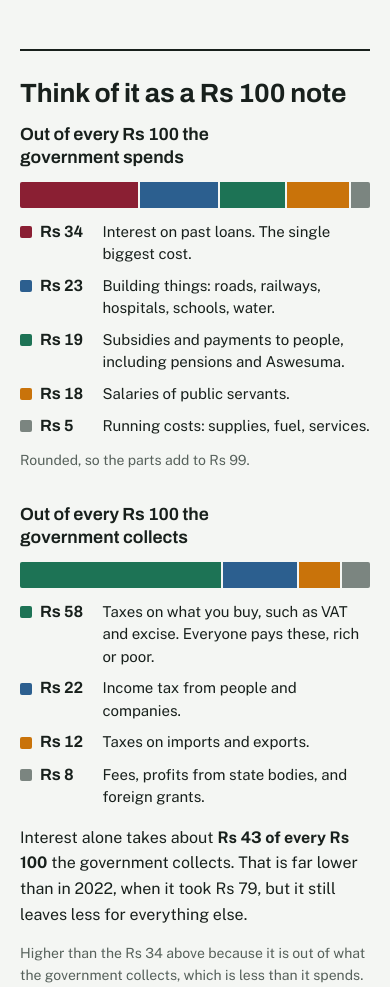
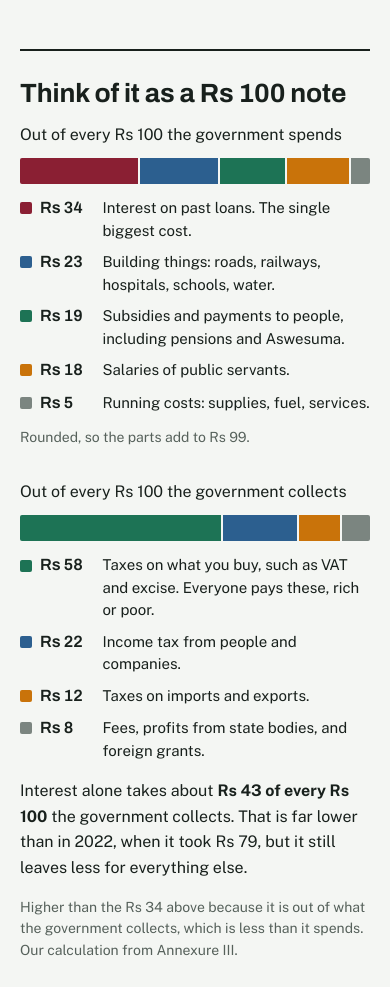
Before and after one commit to AgainstApes/sl-budget-2027, a plain HTML site: page index.html in a window 390 px wide. Shown: the part 1353-2340 px from the top of the page. Drawn offline with nearby package versions, Linux system fonts and the light colour scheme.

Commit message:
Rs 100 section: lighter chart labels and amounts
Co-Authored-By: Claude Opus 5.5 <noreply@anthropic.com>

```diff
--- a/index.html
+++ b/index.html
@@ -84,7 +84,9 @@ header{display:flex;flex-direction:column;gap:16px}
 .key{list-style:none;margin:0;padding:0;display:flex;flex-direction:column;gap:8px}
 .key li{display:grid;grid-template-columns:12px 3.4rem minmax(0,1fr);gap:10px;align-items:baseline;font-size:.95rem;line-height:1.5}
 .key s{width:12px;height:12px;border-radius:2px;display:block;align-self:start;margin-top:.42em;text-decoration:none}
-.key b{font-family:var(--display);font-size:1.02rem;font-weight:650;font-variant-numeric:tabular-nums}
+/* the two strip labels read as captions for the charts, not as headings competing with the section title */
+.duo h3{font-family:var(--body);font-weight:500;font-size:1rem;line-height:1.4;letter-spacing:0}
+.key b{font-family:var(--display);font-size:1.02rem;font-weight:600;font-variant-numeric:tabular-nums}
 /* change list: date on the left, change on the right, like a timetable */
 .changes{display:flex;flex-direction:column}
 .changes>div{display:grid;grid-template-columns:11rem minmax(0,1fr);gap:2px 24px;border-top:1px solid var(--line);padding-block:14px}
@@ -133,7 +135,6 @@ footer ul{margin:0;padding-left:1.1rem;display:flex;flex-direction:column;gap:4p
   .claim{font-weight:600}
   section>h3{margin-top:24px}
   section>h3+.scroll,section>h3+.fine,section>h3+.changes{margin-top:-4px}
-  .duo h3{font-size:1.1rem}
   .lede{font-size:1.1rem}
   .changes>div{gap:4px;padding-block:18px}
   .changes h3+span{font-size:.95rem;line-height:1.55}
```
